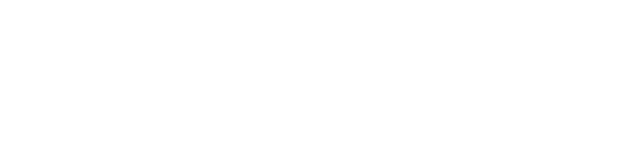
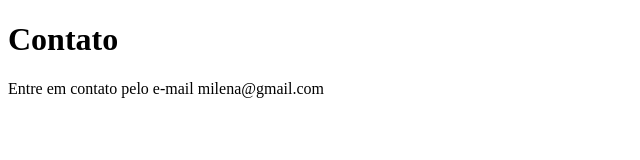
Before and after one commit to milenaksk/curso-git-github, a plain HTML site: page contato.html in a window 1280 px wide. Shown: the whole page, without its empty margins (0-640 px from the left). Drawn offline with Linux system fonts and the light colour scheme.

Commit message:
adicionando email de contato

```diff
--- a/contato.html
+++ b/contato.html
@@ -7,6 +7,7 @@
     <title>Contato</title>
 </head>
 <body>
-
+    <h1>Contato</h1>
+    <p>Entre em contato pelo e-mail milena@gmail.com</p>
 </body>
 </html>
```
